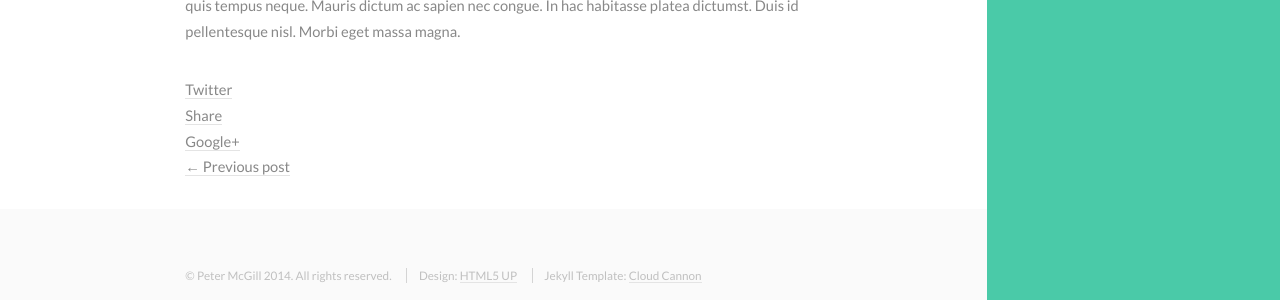
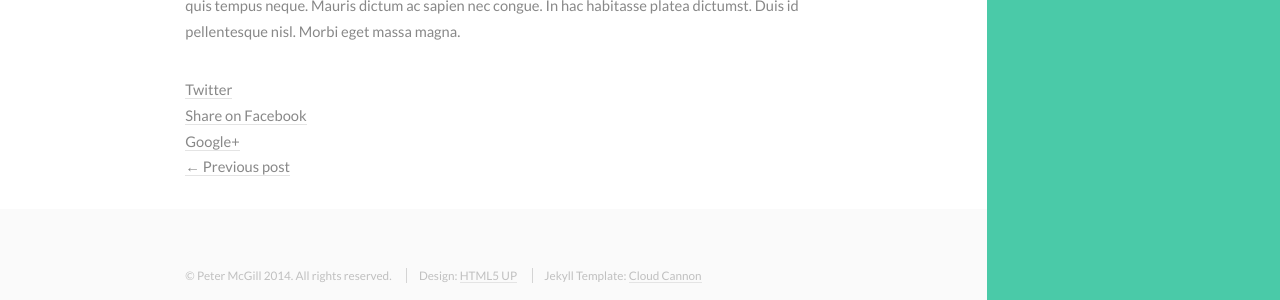
Before and after one commit to astrophpeter/website, a Jekyll site: the page built from _posts/2015-02-17-Curabitur.markdown, in a window 1280 px wide and 900 px high, scrolled down 526 px. Shown: the part 555-855 px from the top of the window. Built offline with Jekyll 4.4.1, drawn with Linux system fonts in a browser that asks for light colours; comment, search, counter and statistics services are not loaded.

Commit message:
Update post.html

```diff
--- a/_layouts/post.html
+++ b/_layouts/post.html
@@ -28,7 +28,9 @@ layout: default
 
             <a href="https://twitter.com/intent/tweet?text={{ page.title }}&url={{ site.url }}{{ page.url }}&via={{ site.twitter_username }}&related={{ site.twitter_username }}" class="twitter-share-button" data-show-count="false" rel="nofollow" target="_blank" title="Share on Twitter">Twitter</a>
 
-            <div class="fb-share-button" data-href="https://facebook.com/sharer.php?u=&#123;&#123; site.url &#125;&#125;&#123;&#123; page.url &#125;&#125;" data-layout="button" data-mobile-iframe="false"><a class="fb-xfbml-parse-ignore" target="_blank" href="https://www.facebook.com/sharer/sharer.php?u=https%3A%2F%2Ffacebook.com%2Fsharer.php%3Fu%3D%257B%257B%2Bsite.url%2B%257D%257D%257B%257B%2Bpage.url%2B%257D%257D&amp;src=sdkpreparse">Share</a></div>
+            <div class="share-widget">
+  <a href="https://www.facebook.com/sharer.php?u={{ site.url }}/{{ page.url }}&title={{ page.title }}" title="Share on Facebook" target="_blank">Share on Facebook</a>
+</div>
 
             <a href="https://plus.google.com/share?url={{ site.url }}{{ page.url }}" rel="nofollow" target="_blank" title="Share on Google+">Google+</a>
         </div>
```
